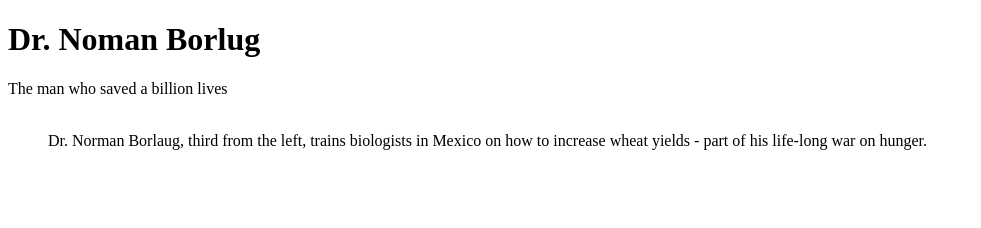
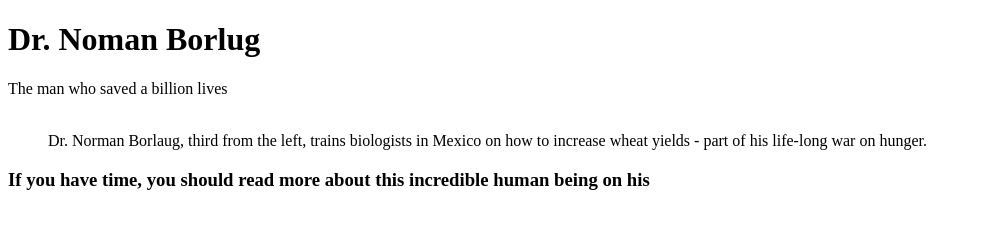
Before and after one commit to khusamayasir/Tribute-Page, a plain HTML site: page index.html in a window 1280 px wide. Shown: the whole page, without its empty margins (0-981 px from the left). Drawn offline with Linux system fonts and the light colour scheme.

Commit message:
update index.html

```diff
--- a/index.html
+++ b/index.html
@@ -20,7 +20,7 @@
 
         <div id="tribute-info">
 
-            <h3> <a id="" href="" target="_blank"></a></h3>
+            <h3>If you have time, you should read more about this incredible human being on his<a id="" href="" target="_blank"></a></h3>
         </div>
 
     </main>
```
